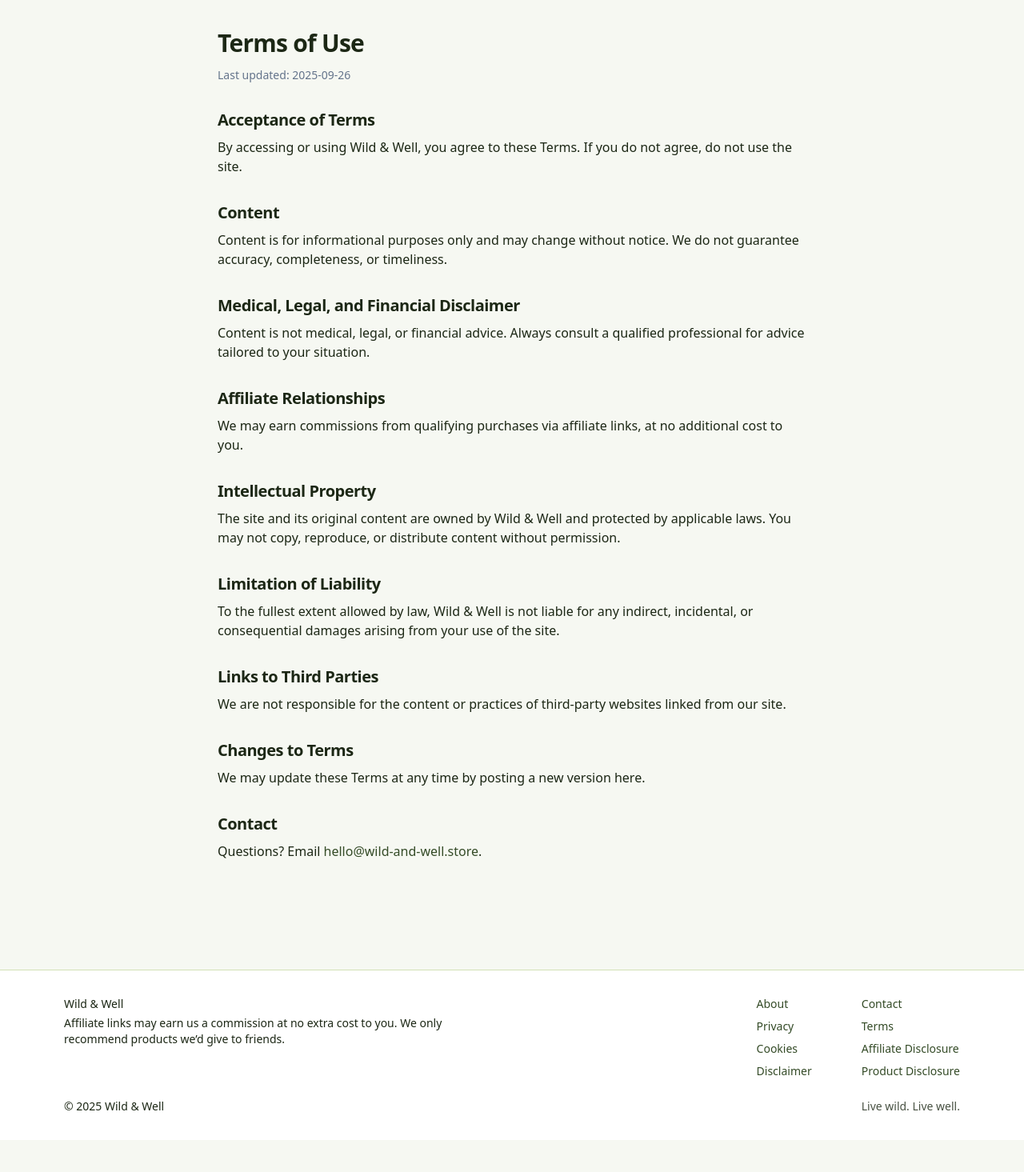
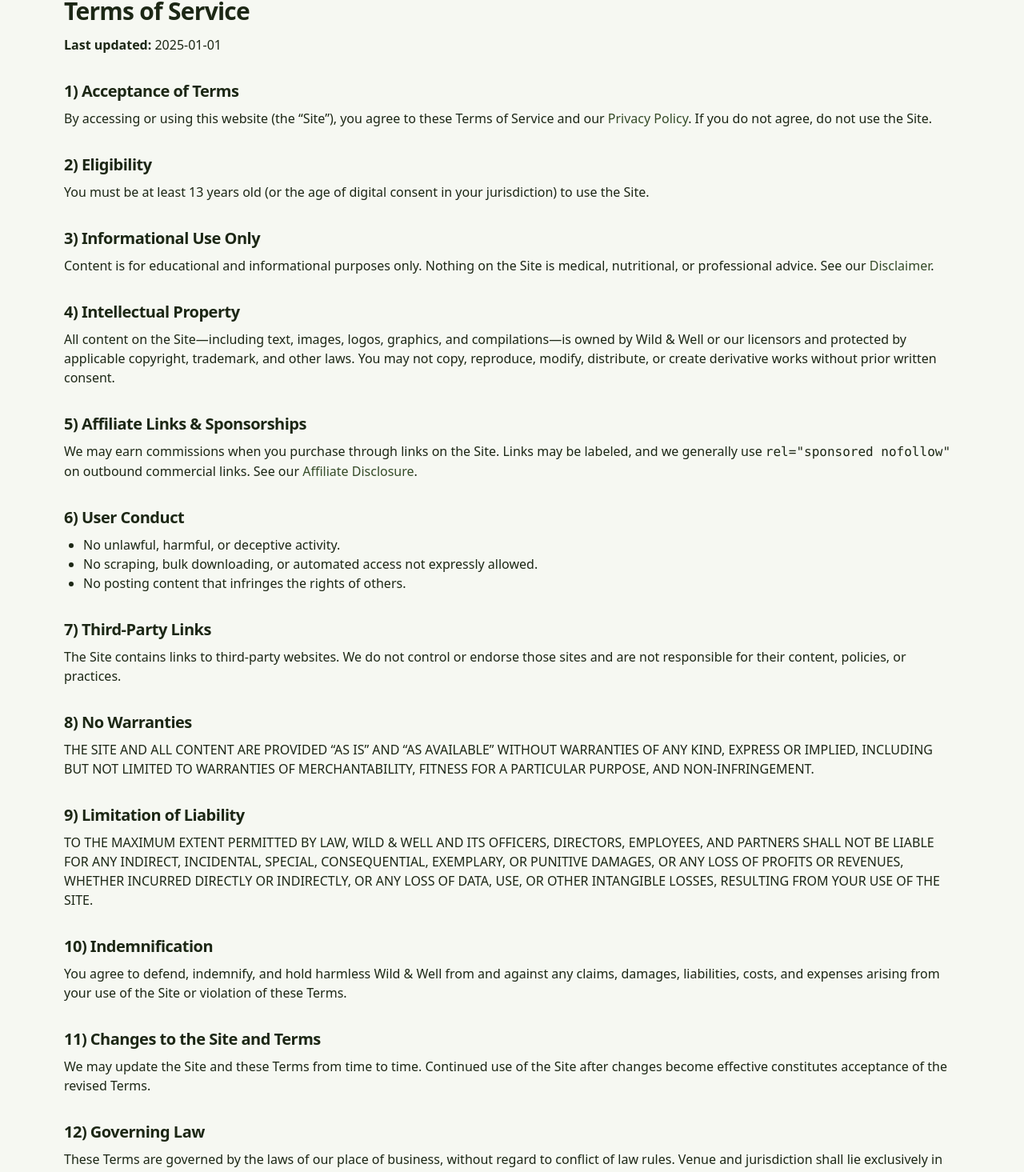
Before and after one commit to dariosandison/Eco---Holistic, a Next.js app: page /terms in a window 1280 px wide. Shown: the part 208-1673 px from the top of the page at 80% size. Before the commit the page ends 1633 px from the top, so only its background shows below. Built offline with nearby package versions, Linux system fonts and the light colour scheme.

Commit message:
Update terms.js

```diff
--- a/pages/terms.js
+++ b/pages/terms.js
@@ -1,76 +1,105 @@
-// pages/terms.js
-import Head from "next/head";
+export const seo = {
+  title: 'Terms of Service',
+  description:
+    'The terms and conditions that govern your use of Wild & Well, including disclaimers and limitations of liability.',
+};
 
 export default function Terms() {
-  const title = "Terms of Use | Wild & Well";
-  const desc = "The terms and conditions for using Wild & Well.";
-  const url = "https://www.wild-and-well.store/terms";
+  const updated = '2025-01-01'; // update when you materially change terms
+  return (
+    <div className="prose">
+      <h1>Terms of Service</h1>
+      <p><strong>Last updated:</strong> {updated}</p>
 
-  return (
-    <>
-      <Head>
-        <title>{title}</title>
-        <meta name="description" content={desc} />
-        <link rel="canonical" href={url} />
-        <meta property="og:title" content={title} />
-        <meta property="og:description" content={desc} />
-      </Head>
-
-      <main className="mx-auto max-w-3xl px-4 py-10">
-        <h1 className="text-3xl font-semibold tracking-tight">Terms of Use</h1>
-        <p className="mt-2 text-sm text-slate-500">Last updated: {new Date().toISOString().slice(0, 10)}</p>
-
-        <div className="prose prose-slate mt-6 max-w-none">
-          <h2>Acceptance of Terms</h2>
+      <h2>1) Acceptance of Terms</h2>
       <p>
-            By accessing or using Wild & Well, you agree to these Terms. If you do not agree, do not use the site.
+        By accessing or using this website (the “Site”), you agree to these Terms of
+        Service and our <a href="/privacy">Privacy Policy</a>. If you do not agree, do
+        not use the Site.
       </p>
 
-          <h2>Content</h2>
+      <h2>2) Eligibility</h2>
       <p>
-            Content is for informational purposes only and may change without notice. We do not guarantee accuracy,
-            completeness, or timeliness.
+        You must be at least 13 years old (or the age of digital consent in your
+        jurisdiction) to use the Site.
       </p>
 
-          <h2>Medical, Legal, and Financial Disclaimer</h2>
+      <h2>3) Informational Use Only</h2>
       <p>
-            Content is not medical, legal, or financial advice. Always consult a qualified professional for advice
-            tailored to your situation.
+        Content is for educational and informational purposes only. Nothing on the Site
+        is medical, nutritional, or professional advice. See our{' '}
+        <a href="/disclaimer">Disclaimer</a>.
       </p>
 
-          <h2>Affiliate Relationships</h2>
+      <h2>4) Intellectual Property</h2>
       <p>
-            We may earn commissions from qualifying purchases via affiliate links, at no additional cost to you.
+        All content on the Site—including text, images, logos, graphics, and
+        compilations—is owned by Wild &amp; Well or our licensors and protected by
+        applicable copyright, trademark, and other laws. You may not copy, reproduce,
+        modify, distribute, or create derivative works without prior written consent.
       </p>
 
-          <h2>Intellectual Property</h2>
+      <h2>5) Affiliate Links &amp; Sponsorships</h2>
       <p>
-            The site and its original content are owned by Wild & Well and protected by applicable laws. You may not
-            copy, reproduce, or distribute content without permission.
+        We may earn commissions when you purchase through links on the Site. Links may be
+        labeled, and we generally use <code>rel="sponsored nofollow"</code> on outbound
+        commercial links. See our <a href="/affiliate-disclosure">Affiliate Disclosure</a>.
       </p>
 
-          <h2>Limitation of Liability</h2>
+      <h2>6) User Conduct</h2>
+      <ul>
+        <li>No unlawful, harmful, or deceptive activity.</li>
+        <li>No scraping, bulk downloading, or automated access not expressly allowed.</li>
+        <li>No posting content that infringes the rights of others.</li>
+      </ul>
+
+      <h2>7) Third-Party Links</h2>
       <p>
-            To the fullest extent allowed by law, Wild & Well is not liable for any indirect, incidental, or
-            consequential damages arising from your use of the site.
+        The Site contains links to third-party websites. We do not control or endorse
+        those sites and are not responsible for their content, policies, or practices.
       </p>
 
-          <h2>Links to Third Parties</h2>
+      <h2>8) No Warranties</h2>
       <p>
-            We are not responsible for the content or practices of third-party websites linked from our site.
+        THE SITE AND ALL CONTENT ARE PROVIDED “AS IS” AND “AS AVAILABLE” WITHOUT
+        WARRANTIES OF ANY KIND, EXPRESS OR IMPLIED, INCLUDING BUT NOT LIMITED TO
+        WARRANTIES OF MERCHANTABILITY, FITNESS FOR A PARTICULAR PURPOSE, AND
+        NON-INFRINGEMENT.
       </p>
 
-          <h2>Changes to Terms</h2>
+      <h2>9) Limitation of Liability</h2>
       <p>
-            We may update these Terms at any time by posting a new version here.
+        TO THE MAXIMUM EXTENT PERMITTED BY LAW, WILD &amp; WELL AND ITS OFFICERS,
+        DIRECTORS, EMPLOYEES, AND PARTNERS SHALL NOT BE LIABLE FOR ANY INDIRECT,
+        INCIDENTAL, SPECIAL, CONSEQUENTIAL, EXEMPLARY, OR PUNITIVE DAMAGES, OR ANY LOSS
+        OF PROFITS OR REVENUES, WHETHER INCURRED DIRECTLY OR INDIRECTLY, OR ANY LOSS OF
+        DATA, USE, OR OTHER INTANGIBLE LOSSES, RESULTING FROM YOUR USE OF THE SITE.
       </p>
 
-          <h2>Contact</h2>
+      <h2>10) Indemnification</h2>
       <p>
-            Questions? Email <a href="mailto:hello@wild-and-well.store">hello@wild-and-well.store</a>.
+        You agree to defend, indemnify, and hold harmless Wild &amp; Well from and
+        against any claims, damages, liabilities, costs, and expenses arising from your
+        use of the Site or violation of these Terms.
+      </p>
+
+      <h2>11) Changes to the Site and Terms</h2>
+      <p>
+        We may update the Site and these Terms from time to time. Continued use of the
+        Site after changes become effective constitutes acceptance of the revised Terms.
+      </p>
+
+      <h2>12) Governing Law</h2>
+      <p>
+        These Terms are governed by the laws of our place of business, without regard to
+        conflict of law rules. Venue and jurisdiction shall lie exclusively in the
+        competent courts there.
+      </p>
+
+      <h2>13) Contact</h2>
+      <p>
+        Questions? Email <a href="mailto:hello@yourdomain.com">hello@yourdomain.com</a>.
       </p>
     </div>
-      </main>
-    </>
   );
 }
```
Lines whose indentation alone changed are shown as unchanged.
